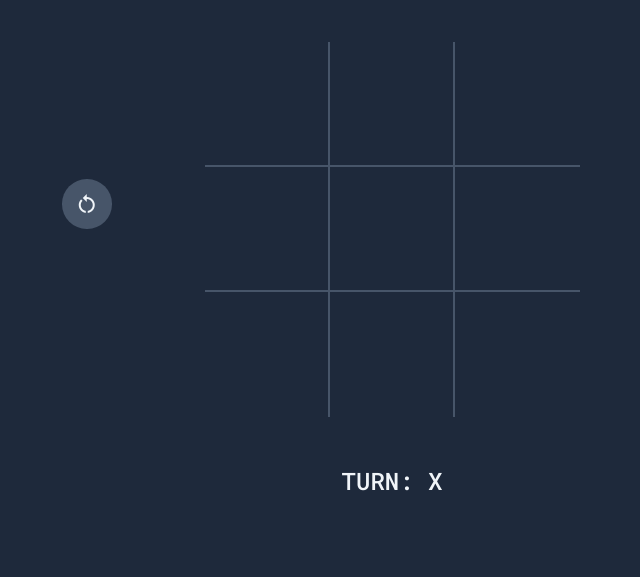
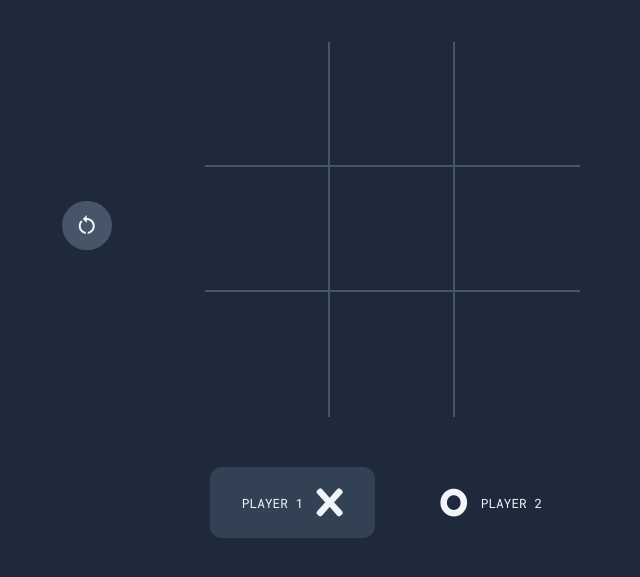
Before and after one commit to lambrous/odin-tic-tac-toe, a plain HTML site: page index.html in a window 1280 px wide. Shown: the part 139-716 px from the top of the page, without its empty margins (248-888 px from the left). Drawn offline with Linux system fonts and the light colour scheme.

Commit message:
restyle player turns & winner

```diff
--- a/css/style.css
+++ b/css/style.css
@@ -1,18 +1,20 @@
-@import url('https://fonts.googleapis.com/css2?family=Fredoka+One&family=Roboto+Mono:wght@300;400;500&display=swap');
+@import url('https://fonts.googleapis.com/css2?family=Fredoka+One&family=Roboto+Mono:wght@300;400;500;800&display=swap');
 
 :root {
   --color-01: #f1f5f9;
   --color-02: #cbd5e1;
   --color-03: #64748b;
   --color-04: #475569;
-  --color-05: #1e293b;
+  --color-05: #334155;
+  --color-06: #1e293b;
 
-  --color-bg: var(--color-05);
+  --color-bg: var(--color-06);
   --color-txt: var(--color-01);
   --color-border: var(--color-04);
-  --color-primary: #fde047;
+  --color-p: #fde047;
 
   --color-x: #f9a8d4;
+  --color-xd: #9d174d;
   --color-o: #67e8f9;
 
   --font-text: 'Roboto Mono', monospace;
@@ -31,6 +33,10 @@ body {
 button {
   cursor: pointer;
   user-select: none;
+}
+
+main {
+  display: relative;
 }
 
 .container {
@@ -55,6 +61,7 @@ button {
   display: grid;
   grid-template-columns: repeat(3, 1fr);
   grid-template-rows: repeat(3, 1fr);
+  position: relative;
 }
 
 .square {
@@ -76,17 +83,59 @@ button {
   border-bottom: none;
 }
 
-.turn {
-  font-size: 1.5rem;
-  font-weight: 500;
-  text-align: center;
-  text-transform: uppercase;
-  font-family: var(--font-text);
+.bottom {
   margin-top: 3rem;
   display: flex;
   justify-content: center;
   align-items: center;
-  gap: 0.4em;
+}
+
+.bottom > * {
+  height: 75px;
+}
+
+.players {
+  display: flex;
+  justify-content: center;
+  align-items: center;
+  gap: 2rem;
+}
+
+.player {
+  text-transform: uppercase;
+  font-size: 0.8rem;
+  display: flex;
+  justify-content: center;
+  align-items: center;
+  gap: 1em;
+  padding: 1em 2.5em;
+  border-radius: 12px;
+  user-select: none;
+  transition: background-color 250ms ease-out;
+}
+
+.player-turn {
+  background-color: var(--color-05);
+}
+
+.player-mark {
+  font-family: var(--font-marks);
+  font-size: 2.3rem;
+}
+
+.winner {
+  text-align: center;
+  font-size: 2rem;
+  text-transform: uppercase;
+  font-weight: 800;
+  display: flex;
+  justify-content: center;
+  align-items: center;
+  background-color: var(--color-p);
+  width: max-content;
+  padding: 1rem 3rem;
+  color: var(--color-06);
+  border-radius: 12px;
 }
 
 .reset-game {
@@ -118,5 +167,9 @@ button {
 }
 
 .mark-win {
-  color: var(--color-primary);
+  color: var(--color-p);
 }
+
+.hidden {
+  display: none;
+}
--- a/index.html
+++ b/index.html
@@ -17,38 +17,32 @@
     <div class="container">
       <h1 class="title">tic-tac-toe</h1>
       <main class="board">
-        <!-- <button data-key="0" class="square"></button>
+        <!-- <button data-key="0" class="square mark-x">x</button>
         <button data-key="1" class="square"></button>
-        <button data-key="2" class="square"></button>
+        <button data-key="2" class="square mark-o">o</button>
         <button data-key="3" class="square"></button>
-        <button data-key="4" class="square"></button>
+        <button data-key="4" class="square mark-x">x</button>
         <button data-key="5" class="square"></button>
         <button data-key="6" class="square"></button>
         <button data-key="7" class="square"></button>
         <button data-key="8" class="square"></button> -->
-
-        <!-- <button class="square">
-          <span class="material-icons-outlined"> circle </span>
-        </button>
-        <button class="square"></button>
-        <button class="square"></button>
-        <button class="square">
-          <span class="material-icons-outlined"> close </span>
-        </button>
-        <button class="square">
-          <span class="material-icons-outlined"> close </span>
-        </button>
-        <button class="square">
-          <span class="material-icons-outlined"> circle </span>
-        </button>
-        <button class="square"></button>
-        <button class="square"></button>
-        <button class="square"></button> -->
       </main>
-      <p class="turn">turn: x</p>
       <button class="reset-game">
         <span class="material-icons"> restart_alt </span>
       </button>
+      <div class="bottom">
+        <p class="winner hidden">DRAW</p>
+        <div class="players">
+          <div class="player player-x player-turn">
+            <span class="player-name">Player 1</span>
+            <span class="player-mark">X</span>
+          </div>
+          <div class="player player-o">
+            <span class="player-mark">O</span>
+            <span class="player-name">Player 2</span>
+          </div>
+        </div>
+      </div>
     </div>
   </body>
 </html>
--- a/index.js
+++ b/index.js
@@ -79,22 +79,62 @@ const board = (() => {
   };
 })();
 
+const displayController = (() => {
+  const playersContainer = document.querySelector('.players');
+  const player1El = document.querySelector('.player-x');
+  const player2El = document.querySelector('.player-o');
+  const winnerEl = document.querySelector('.winner');
+
+  function updatePlayerTurn(icon) {
+    if (icon === board.icons[0]) {
+      player1El.classList.add('player-turn');
+      player2El.classList.remove('player-turn');
+    }
+    if (icon === board.icons[1]) {
+      player1El.classList.remove('player-turn');
+      player2El.classList.add('player-turn');
+    }
+  }
+
+  function updatePlayerName(icon, name) {
+    const playerEl = document.querySelector(`.player-${icon} > .player-name`);
+    playerEl.textContent = name;
+  }
+
+  function showWinner(text) {
+    playersContainer.classList.add('hidden');
+    winnerEl.classList.remove('hidden');
+    winnerEl.textContent = text;
+  }
+
+  function reset() {
+    playersContainer.classList.remove('hidden');
+    winnerEl.classList.add('hidden');
+    updatePlayerTurn(board.icons[0]);
+  }
+
+  return {
+    updatePlayerTurn,
+    updatePlayerName,
+    showWinner,
+    reset,
+  };
+})();
+
 const game = (() => {
-  const player1 = Player(board.icons[0]);
-  const player2 = Player(board.icons[1]);
+  const player1 = Player(board.icons[0], 'Player 1');
+  const player2 = Player(board.icons[1], 'Player 2');
   let currentPlayer = player1;
   let winningMarks = null;
 
   const resetBtn = document.querySelector('.reset-game');
   resetBtn.addEventListener('click', initialize);
-  const textEl = document.querySelector('.turn');
-  textEl.textContent = currentPlayer.icon;
 
   function changePlayer(player = 0) {
     if (player === 1) currentPlayer = player1;
     else currentPlayer = currentPlayer === player1 ? player2 : player1;
 
-    setText(`turn: ${currentPlayer.icon}`);
+    displayController.updatePlayerTurn(currentPlayer.icon);
   }
 
   function getCurrentPlayer() {
@@ -104,13 +144,12 @@ const game = (() => {
   function initialize() {
     board.initialize();
     player1.resetWin();
+    displayController.updatePlayerName(player1.icon, player1.name);
     player2.resetWin();
+    displayController.updatePlayerName(player2.icon, player2.name);
     changePlayer(1);
     resetWinningMarks();
-  }
-
-  function setText(text) {
-    textEl.textContent = text;
+    displayController.reset();
   }
 
   function checkArrayEqual(arr, item) {
@@ -179,14 +218,13 @@ const game = (() => {
     getCurrentPlayer,
     changePlayer,
     initialize,
-    setText,
     checkHasWinningMarks,
     getWinningMarks,
     setWinningMarksColor,
   };
 })();
 
-function Player(icon) {
+function Player(icon, name) {
   let isWinner = false;
 
   function resetWin() {
@@ -207,7 +245,7 @@ function Player(icon) {
     }
 
     if (board.checkBoardFill()) {
-      game.setText('draw');
+      displayController.showWinner('draw');
       return;
     }
 
@@ -215,7 +253,7 @@ function Player(icon) {
   }
 
   function setWin() {
-    game.setText(`${icon} wins`);
+    displayController.showWinner(`${name} '${icon}' wins`);
     isWinner = true;
   }
 
@@ -223,7 +261,7 @@ function Player(icon) {
     return isWinner;
   }
 
-  return { icon, mark, resetWin, getIsWinner };
+  return { icon, name, mark, resetWin, getIsWinner };
 }
 
 game.initialize();
```
